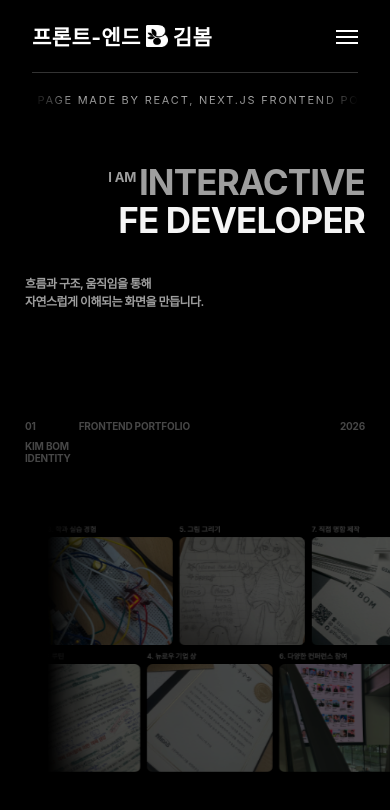
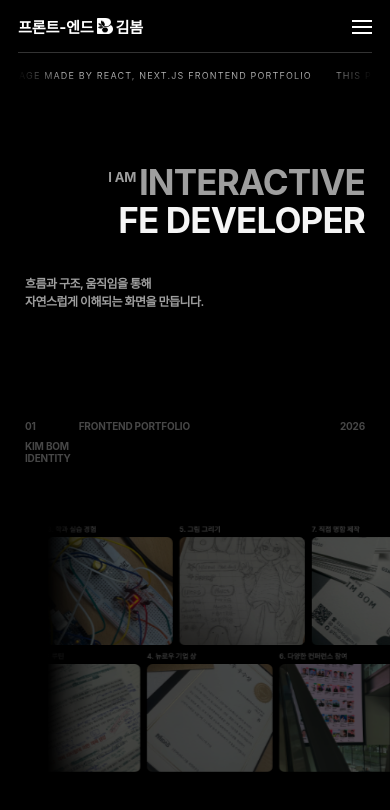
Before and after one commit to bom0320/web-portfolio, a Next.js app: page / in a window 390 px wide. Shown: the top 810 px of the page. Built offline with nearby package versions, Linux system fonts and the light colour scheme.

Commit message:
fix: header ui

```diff
--- a/src/styles/layout/_header.scss
+++ b/src/styles/layout/_header.scss
@@ -1,13 +1,21 @@
+@import "../abstracts/mixins";
+
 .header {
   position: fixed;
   top: 0;
   left: 0;
+  z-index: 10000000;
+
+  width: 100%;
+
+  padding: 0 var(--between-space);
+
+  background: transparent;
+
   transform: none;
-  width: 100%;
-  z-index: 10000000;
+
   backdrop-filter: blur(20px);
   -webkit-backdrop-filter: blur(20px);
-  padding: 0 var(--between-space);
 
   mask-image: linear-gradient(
     to bottom,
@@ -15,57 +23,123 @@
     rgb(0 0 0) 65%,
     rgba(0, 0, 0, 0) 100%
   );
+}
 
 .header-inner {
   max-width: var(--container);
   margin: 0 auto;
+
   display: flex;
   align-items: center;
   justify-content: space-between;
+
   border-bottom: 1px solid rgba(255, 255, 255, 0.2);
 }
 
-  .logo {
-    > a {
+.logo > a {
   display: flex;
   align-items: center;
   gap: 5px;
+
   font-size: 18px;
   font-weight: 700;
   letter-spacing: 0.02em;
   color: #fff;
   white-space: nowrap;
 }
-  }
 
 .menu--desktop {
   display: flex;
   gap: 32px;
+}
 
-    > a {
+.menu--desktop > a {
   display: inline-flex;
   align-items: center;
+
   padding: 0.6rem 1rem;
+
   border-radius: 999px;
+
   font-size: 1rem;
   font-weight: 700;
   letter-spacing: 0.12em;
   text-transform: uppercase;
   color: #f5f5f5;
+
   transition: color 0.2s ease, background-color 0.2s ease;
+}
 
-      &:hover {
+.menu--desktop > a:hover {
   color: rgba(255, 255, 255, 0.9);
   background-color: rgba(255, 255, 255, 0.08);
-      }
-    }
 }
 
 .menu-toggle {
   display: none;
 }
 
+.menu-toggle span {
+  position: absolute;
+  left: 0;
+  right: 0;
+
+  height: 2px;
+
+  background: #fff;
+
+  transition: transform 0.2s ease, top 0.2s ease, opacity 0.2s ease;
+}
+
+.menu-toggle span:first-child {
+  top: 6px;
+}
+
+.menu-toggle span:nth-child(2) {
+  top: 12px;
+}
+
+.menu-toggle span:last-child {
+  top: 18px;
+}
+
+.menu-toggle--open span:first-child {
+  top: 11px;
+  transform: rotate(45deg);
+}
+
+.menu-toggle--open span:nth-child(2) {
+  opacity: 0;
+}
+
+.menu-toggle--open span:last-child {
+  top: 11px;
+  transform: rotate(-45deg);
+}
+
+.menu-mobile {
+  display: none;
+}
+
+.menu-mobile > a {
+  display: flex;
+  align-items: center;
+
+  padding: 0.9rem 1.4rem;
+
+  font-size: 0.9rem;
+  font-weight: 600;
+  letter-spacing: 0.08em;
+  text-transform: uppercase;
+  color: #fff;
+
+  transition: background-color 0.2s ease, color 0.2s ease;
+}
+
 .marquee {
+  max-width: var(--container);
+  margin: 1px auto 0;
+
   mask-image: linear-gradient(
     to right,
     rgba(0, 0, 0, 0) 0%,
@@ -73,95 +147,22 @@
     rgb(0 0 0) 87.5%,
     rgba(0, 0, 0, 0) 100%
   );
-    max-width: var(--container);
-    margin: 1px auto 0;
+}
 
-    .content {
+.marquee .content {
   display: flex;
   gap: 30px;
-      text-wrap: nowrap;
+
   padding: 1px 0;
 
-      > h5 {
+  text-wrap: nowrap;
+}
+
+.marquee .content > h5 {
   font-size: 11px;
   font-weight: 400;
   letter-spacing: 0.16em;
   color: #fff;
 }
-    }
-  }
 
-  @media (max-width: 768px) {
-    padding: 0 2em;
-
-    .header-inner {
-      max-width: 100%;
-    }
-
-    .menu--desktop {
-      display: none;
-    }
-
-    .menu-toggle {
-      display: inline-flex;
-      position: relative;
-      width: 22px;
-      height: 24px;
-      border: none;
-      background: transparent;
-      cursor: pointer;
-
-      span {
-        position: absolute;
-        left: 0;
-        right: 0;
-        height: 2px;
-        background: #fff;
-        transition: transform 0.2s ease, top 0.2s ease, opacity 0.2s ease;
-      }
-
-      span:first-child {
-        top: 6px;
-      }
-      span:nth-child(2) {
-        top: 12px;
-      }
-      span:last-child {
-        top: 18px;
-      }
-
-      &.menu-toggle--open {
-        span:first-child {
-          top: 11px;
-          transform: rotate(45deg);
-        }
-        span:nth-child(2) {
-          opacity: 0;
-        }
-        span:last-child {
-          top: 11px;
-          transform: rotate(-45deg);
-        }
-      }
-    }
-
-    .menu-mobile {
-      margin-top: 0.75rem;
-      width: 100%;
-      display: flex;
-      flex-direction: column;
-      overflow: hidden;
-      > a {
-        padding: 0.9rem 1.4rem;
-        font-size: 0.9rem;
-        font-weight: 600;
-        letter-spacing: 0.08em;
-        text-transform: uppercase;
-        color: #fff;
-        display: flex;
-        align-items: center;
-        transition: background-color 0.2s ease, color 0.2s ease;
-      }
-    }
-  }
-}
+@import "./header/responsive";
--- /dev/null
+++ b/src/styles/layout/header/_responsive.scss
@@ -0,0 +1,139 @@
+@import "../../abstracts/mixins";
+
+@include tablet {
+  .header {
+    padding: 0 32px;
+  }
+
+  .header-inner {
+    max-width: 100%;
+  }
+
+  .logo > a {
+    font-size: 17px;
+  }
+
+  .menu--desktop {
+    display: none;
+  }
+
+  .menu-toggle {
+    position: relative;
+
+    width: 22px;
+    height: 24px;
+
+    display: inline-flex;
+
+    border: none;
+    background: transparent;
+    cursor: pointer;
+  }
+
+  .menu-mobile {
+    width: 100%;
+    margin-top: 0.75rem;
+
+    display: flex;
+    flex-direction: column;
+
+    overflow: hidden;
+  }
+
+  .marquee .content {
+    gap: 28px;
+  }
+
+  .marquee .content > h5 {
+    font-size: 10px;
+    letter-spacing: 0.15em;
+  }
+}
+
+@include mobile {
+  .header {
+    padding: 0 28px;
+  }
+
+  .logo > a {
+    font-size: 16px;
+  }
+
+  .menu-toggle {
+    width: 22px;
+    height: 24px;
+  }
+
+  .marquee .content {
+    gap: 26px;
+  }
+
+  .marquee .content > h5 {
+    font-size: 10px;
+    letter-spacing: 0.14em;
+  }
+}
+
+@include mobile {
+  .header {
+    padding: 0 24px;
+  }
+
+  .logo > a {
+    gap: 4px;
+
+    font-size: 15px;
+    letter-spacing: -0.01em;
+  }
+
+  .logo > a img {
+    width: 18px;
+    height: 18px;
+  }
+
+  .menu-toggle {
+    width: 22px;
+    height: 24px;
+  }
+
+  .marquee .content {
+    gap: 26px;
+  }
+
+  .marquee .content > h5 {
+    font-size: 10px;
+    letter-spacing: 0.14em;
+  }
+}
+
+@include small-mobile {
+  .header {
+    padding: 0 18px;
+  }
+
+  .logo > a {
+    gap: 3px;
+
+    font-size: 13px;
+    letter-spacing: -0.02em;
+  }
+
+  .logo > a img {
+    width: 16px;
+    height: 16px;
+  }
+
+  .menu-toggle {
+    width: 20px;
+    height: 24px;
+  }
+
+  .marquee .content {
+    gap: 24px;
+  }
+
+  .marquee .content > h5 {
+    font-size: 9px;
+    letter-spacing: 0.13em;
+  }
+}
```
Lines whose indentation alone changed are shown as unchanged.
